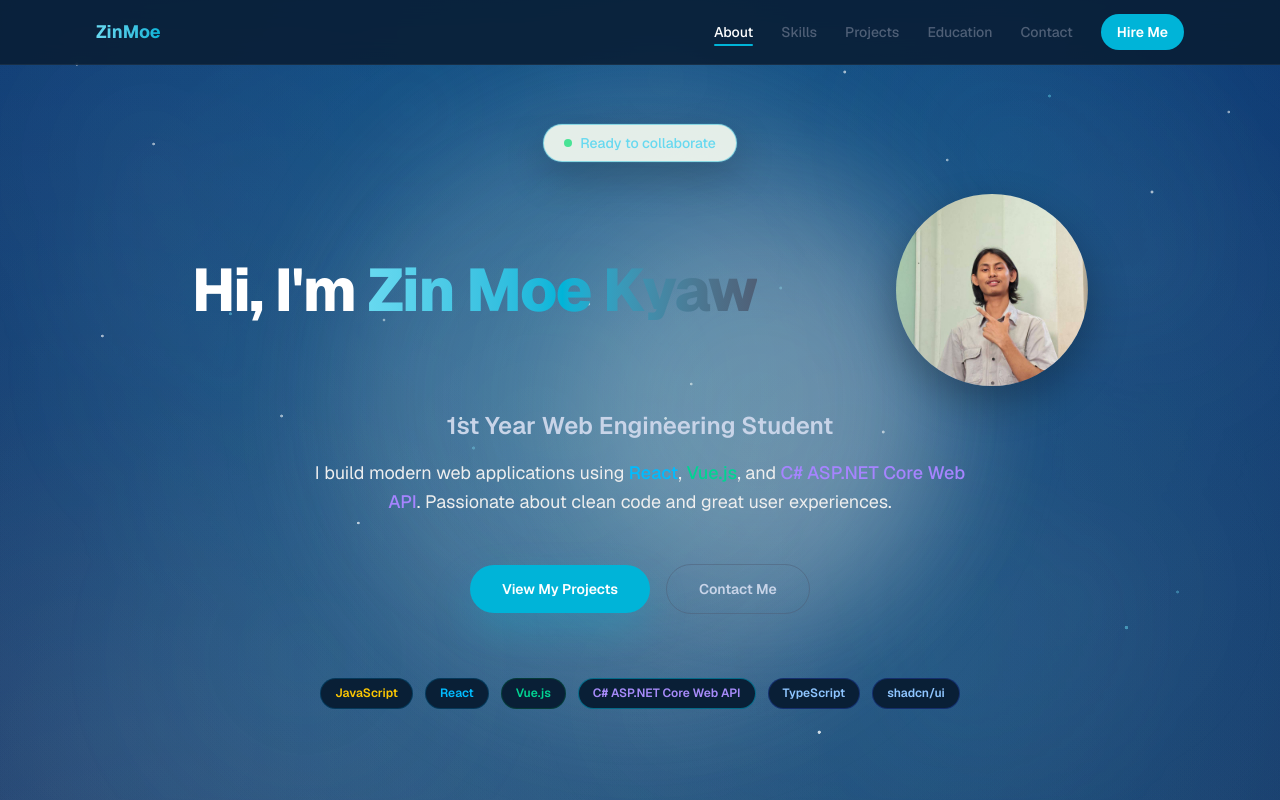
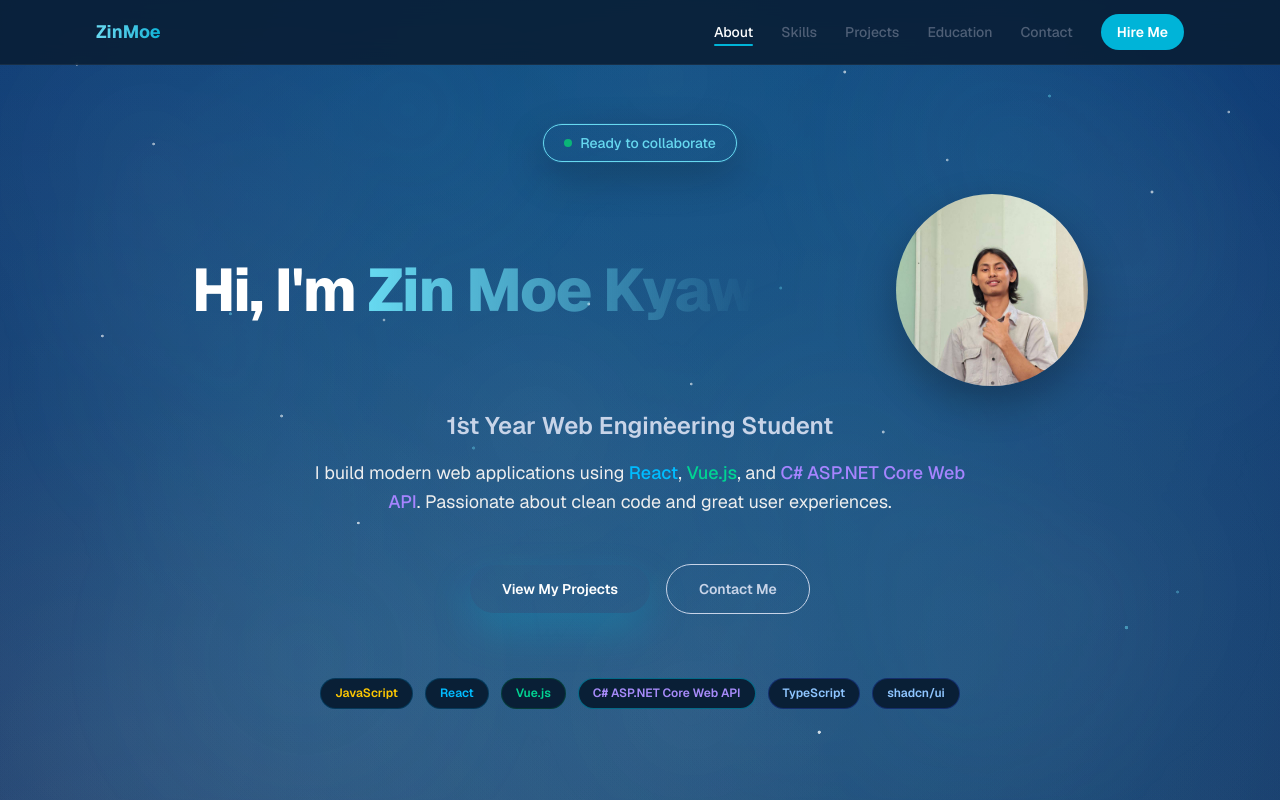
Before and after one commit to kyawwin10/myPortfolio, a Next.js app: page / in a window 1280 px wide. Shown: the top 800 px of the page. Built offline with nearby package versions, Linux system fonts and the light colour scheme.

Commit message:
redesign

```diff
--- a/app/globals.css
+++ b/app/globals.css
@@ -1,27 +1,4 @@
 @import "tailwindcss";
-
-:root {
-  --background: #0f2862;
-  --foreground: #f4f4f5;
-
-  --color-blue-popsicle: #0f2862;
-  --color-cyan: #00b4d8;
-  --color-purple-shadow: #eff6ee;
-  --color-grey-blue-leaf: #4f5f76;
-}
-
-@theme inline {
-  --color-background: var(--background);
-  --color-foreground: var(--foreground);
-  --font-sans: var(--font-geist-sans);
-  --font-mono: var(--font-geist-mono);
-
-  --color-blue-popsicle: #0f2862;
-  --color-cyan: #00b4d8;
-  --color-purple-shadow: #eff6ee;
-  --color-grey-blue-leaf: #4f5f76;
-}
-
 html {
   scroll-behavior: smooth;
 }
```
